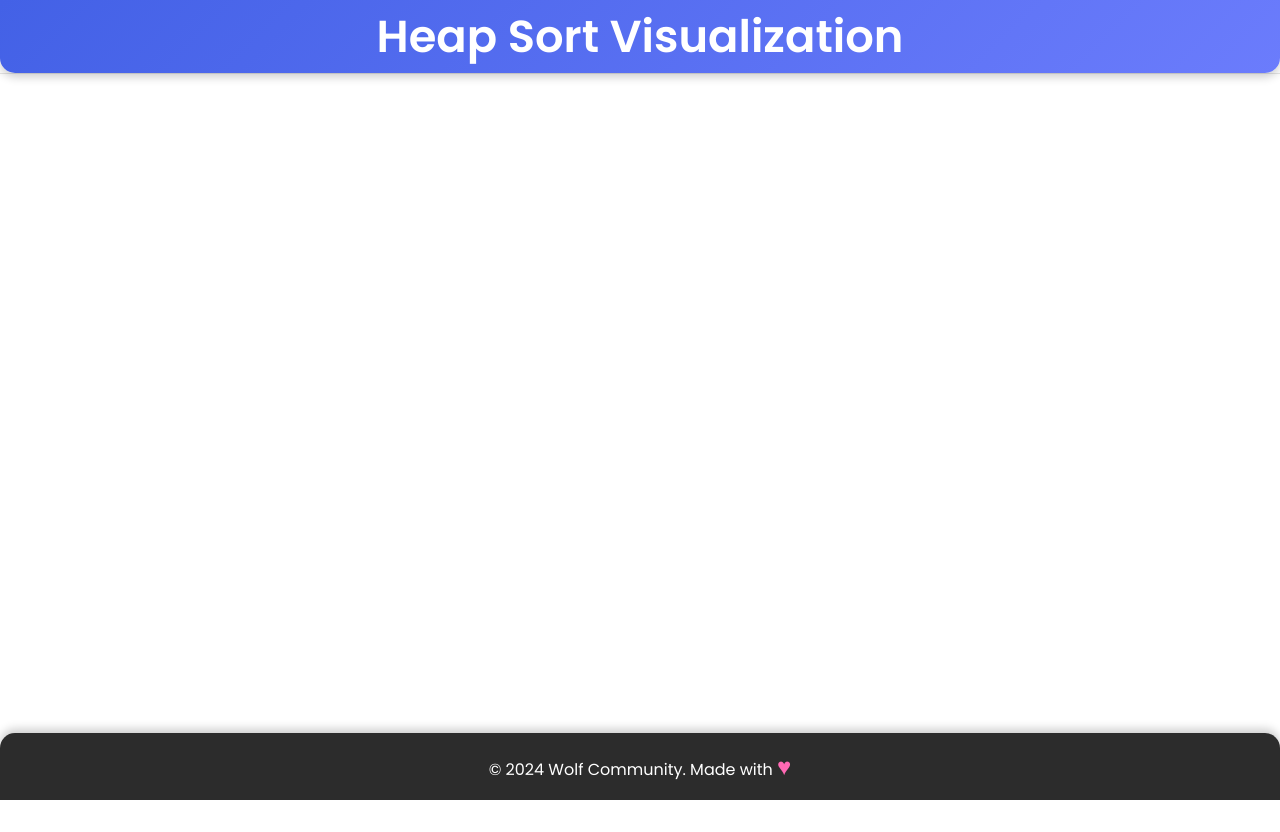
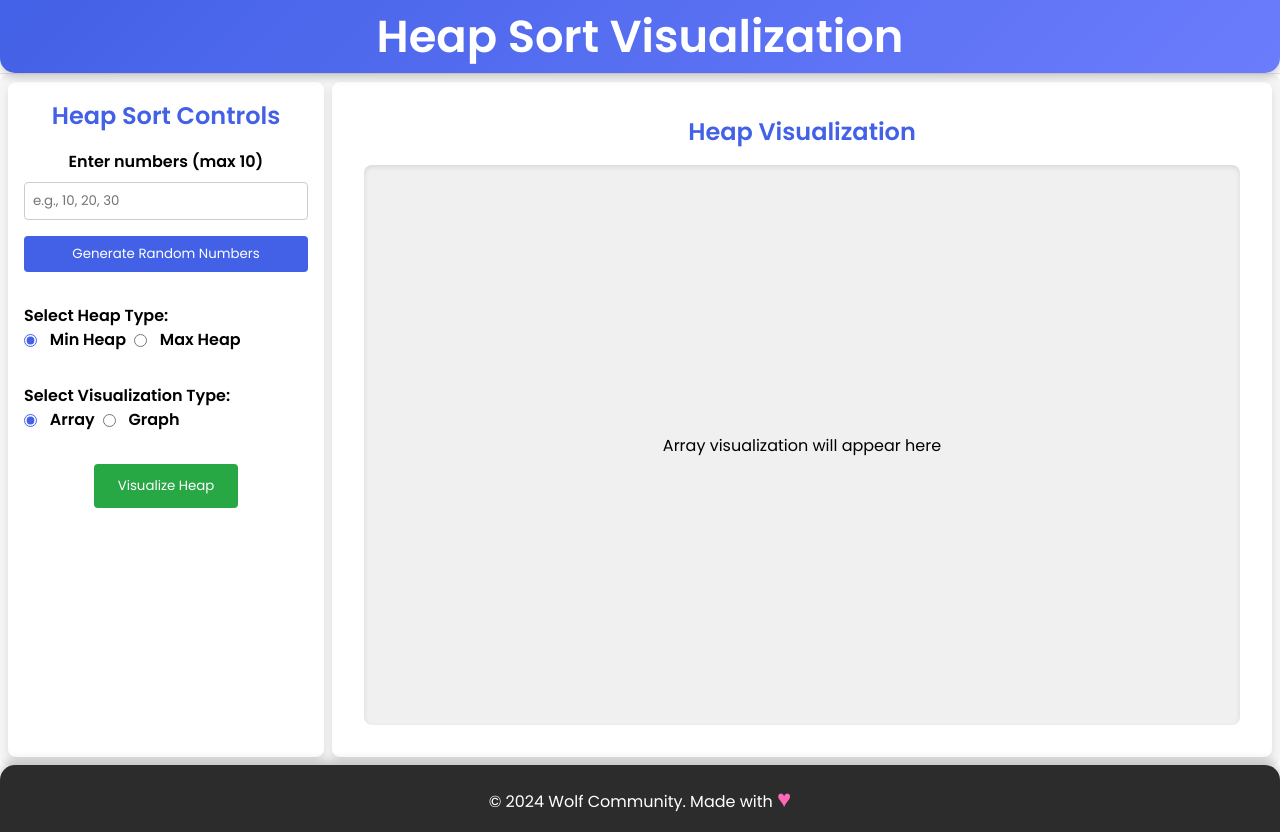
Before and after one commit to Praveen-7444/HeapSort, an Angular app: page / in a window 1280 px wide. Before the commit the page ends 800 px from the top, so only its background shows below. Built offline with nearby package versions, Linux system fonts and the light colour scheme.

Commit message:
Completed the ui part of the project

```diff
--- a/src/app/app.component.css
+++ b/src/app/app.component.css
@@ -28,10 +28,14 @@
     display: flex;
     justify-content: center;
     align-items: center;
-    padding: 2rem;
     border-top: 1px solid rgba(0, 0, 0, 0.1); /* Top border */
-    padding-top: 1rem; /* Spacing for content */
 }
+
+HeapVisualization{
+    width:100%;
+
+}
+
 
 /* Footer Styling */
 footer {
--- a/src/app/app.component.html
+++ b/src/app/app.component.html
@@ -4,6 +4,7 @@
 
 <div class="content">
   <!-- Content for Heap Sort Visualization will go here -->
+   <HeapVisualization></HeapVisualization>
 </div>
 
 <footer>
--- a/src/app/app.component.ts
+++ b/src/app/app.component.ts
@@ -1,10 +1,11 @@
 import { Component } from '@angular/core';
 import { RouterOutlet } from '@angular/router';
+import { HeapVisualizationComponent } from './heap-visualization/heap-visualization.component';
 
 @Component({
   selector: 'app-root',
   standalone: true,
-  imports: [RouterOutlet],
+  imports: [RouterOutlet,HeapVisualizationComponent],
   templateUrl: './app.component.html',
   styleUrl: './app.component.css'
 })
--- /dev/null
+++ b/src/app/heap-visualization/heap-visualization.component.css
@@ -0,0 +1,154 @@
+/* Container Styling */
+.container {
+    display: flex;
+    padding: 0.5rem;
+    background-color: #f5f5f5;
+    border-radius: 8px;
+    min-height: 70vh; /* Full height for visualization */
+    gap: 0.5rem; /* Space between control panel and visualization */
+}
+
+/* Control Panel Styling */
+.control-panel {
+    background-color: white;
+    padding: 1rem; /* Adjusted padding for the control panel */
+    width: 25%; /* Keep the control panel smaller on the left */
+    border-radius: 8px;
+    box-shadow: 0 4px 8px rgba(0, 0, 0, 0.1);
+}
+
+.control-panel h2 {
+    text-align: center;
+    margin-bottom: 1rem;
+    color: #4361e6;
+}
+#num{
+    text-align:center;
+}
+
+.control-panel .input-section {
+    margin-bottom: 1rem; /* Ensure this margin applies */
+    margin-top: 0.5rem; /* Keep margin-top as is */
+}
+
+/* Input Section Styling */
+.input-section {
+    display: flex;
+    flex-direction: column;
+    margin-bottom: 1rem; /* Adjusted margin */
+    margin-top: 0.5rem; /* Kept margin-top */
+}
+
+.input-section label {
+    margin-bottom: 0.5rem;
+    font-weight: bold;
+}
+
+.input-section input {
+    padding: 0.5rem;
+    border: 1px solid #ccc;
+    border-radius: 4px;
+    margin-bottom: 1rem;
+}
+
+.input-section button {
+    padding: 0.5rem 1rem;
+    background-color: #4361e6;
+    color: white;
+    border: none;
+    border-radius: 4px;
+    cursor: pointer;
+}
+
+.input-section button:hover {
+    background-color: #304b99;
+}
+
+/* Heap Type and Visualization Type Sections */
+.heap-type-section,
+.visualization-type-section {
+    margin: 2rem 0rem;
+}
+
+.heap-type-section label,
+.visualization-type-section label {
+    font-weight: bold;
+    display: block;
+    line-height: 1.5; /* Adjust line height for better alignment */
+    /* Optional: Set a fixed height for consistent alignment */
+    height: 1.5em;
+}
+
+.heap-type-section div,
+.visualization-type-section div {
+    display: flex;
+    align-items: center; /* Align items vertically */
+    gap: 0.5rem; /* Space between radio button and label */
+    margin-bottom: 1rem; /* Remove margin-bottom to align properly */
+}
+
+input[type="radio"] {
+    margin-right: 0.3rem; /* Space between radio button and label */
+    accent-color: #4361e6; /* Optional: Change radio button color */
+}
+
+/* Visualize Button Styling */
+.visualize-button {
+    text-align: center;
+    margin-top: 1.5rem;
+}
+
+.visualize-button button {
+    padding: 0.75rem 1.5rem;
+    background-color: #28a745;
+    color: white;
+    border: none;
+    border-radius: 4px;
+    cursor: pointer;
+}
+
+.visualize-button button:hover {
+    background-color: #218838;
+}
+
+/* Visualization Area */
+.visualization-section {
+    flex-grow: 1; /* Takes up the rest of the space for visualization */
+    background-color: white;
+    padding: 2rem;
+    border-radius: 8px;
+    box-shadow: 0 4px 8px rgba(0, 0, 0, 0.1);
+}
+
+.visualization-section h2 {
+    text-align: center;
+    margin-bottom: 1rem;
+    color: #4361e6;
+}
+
+/* Visualization Area for Graph or Array */
+.visualization-area {
+    background-color: #f0f0f0;
+    min-height: 70vh; /* Large visualization area */
+    display: flex;
+    justify-content: center;
+    align-items: center;
+    border-radius: 8px;
+    box-shadow: inset 0 2px 5px rgba(0, 0, 0, 0.1);
+}
+
+/* Media Queries for Responsiveness */
+@media (max-width: 768px) {
+    .container {
+        flex-direction: column; /* Stack on smaller screens */
+    }
+
+    .control-panel {
+        width: 100%; /* Full width for smaller screens */
+        margin-bottom: 1rem; /* Space between stacked elements */
+    }
+
+    .visualization-section {
+        width: 100%; /* Full width for smaller screens */
+    }
+}
--- /dev/null
+++ b/src/app/heap-visualization/heap-visualization.component.html
@@ -0,0 +1,82 @@
+<div class="container">
+    <!-- Control Panel Section -->
+    <div class="control-panel">
+      <h2>Heap Sort Controls</h2>
+
+      <!-- Input Section -->
+      <div class="input-section">
+        <label for="numbersInput" id="num">Enter numbers (max 10)</label>
+        <input
+          type="text"
+          id="numbersInput"
+          [(ngModel)]="numbersInput"
+          placeholder="e.g., 10, 20, 30"
+          (input)="validateInput()"
+        />
+        <button (click)="generateRandomNumbers()">Generate Random Numbers</button>
+      </div>
+
+      <!-- Heap Type Section -->
+      <div class="heap-type-section">
+        <label>Select Heap Type:</label>
+        <div>
+          <input
+            type="radio"
+            id="minHeap"
+            [(ngModel)]="heapType"
+            name="heapType"
+            value="min"
+          />
+          <label for="minHeap">Min Heap</label>
+
+          <input
+            type="radio"
+            id="maxHeap"
+            [(ngModel)]="heapType"
+            name="heapType"
+            value="max"
+          />
+          <label for="maxHeap">Max Heap</label>
+        </div>
+      </div>
+
+      <!-- Visualization Type Section -->
+      <div class="visualization-type-section">
+        <label>Select Visualization Type:</label>
+        <div>
+          <input
+            type="radio"
+            id="array"
+            [(ngModel)]="representationType"
+            name="representationType"
+            value="array"
+          />
+          <label for="array">Array</label>
+
+          <input
+            type="radio"
+            id="graph"
+            [(ngModel)]="representationType"
+            name="representationType"
+            value="graph"
+          />
+          <label for="graph">Graph</label>
+        </div>
+      </div>
+
+      <!-- Visualize Button -->
+      <div class="visualize-button">
+        <button (click)="visualizeHeap()">Visualize Heap</button>
+      </div>
+    </div>
+
+    <!-- Visualization Section -->
+    <div class="visualization-section">
+      <h2>Heap Visualization</h2>
+      <div class="visualization-area">
+        <!-- The graph or array visual will be rendered here -->
+        <p *ngIf="representationType === 'array'">Array visualization will appear here</p>
+        <p *ngIf="representationType === 'graph'">Graph visualization will appear here</p>
+      </div>
+    </div>
+  </div>
--- /dev/null
+++ b/src/app/heap-visualization/heap-visualization.component.ts
@@ -0,0 +1,51 @@
+import { Component } from '@angular/core';
+import { CommonModule } from '@angular/common';
+import { FormsModule } from '@angular/forms';
+
+@Component({
+  selector: 'HeapVisualization',
+  standalone: true,
+  imports: [FormsModule, CommonModule],
+  templateUrl: './heap-visualization.component.html',
+  styleUrl: './heap-visualization.component.css'
+})
+export class HeapVisualizationComponent {
+  numbersInput: string = '';
+  heapType: string = 'min';  // Default heap type
+  representationType: string = 'array';  // Default visualization type
+
+  // Validate and clean the input if necessary
+  validateInput() {
+    const numArray = this.numbersInput.split(',').map(num => num.trim());
+    if (numArray.length > 10) {
+      alert('Please enter no more than 10 numbers.');
+    }
+  }
+
+  // Generates random numbers for the heap (max 10 numbers)
+  generateRandomNumbers() {
+    const randomNumbers: number[] = [];
+    while (randomNumbers.length < 10) {
+      const randomNum = Math.floor(Math.random() * 100);
+      if (!randomNumbers.includes(randomNum)) {
+        randomNumbers.push(randomNum);
+      }
+    }
+    this.numbersInput = randomNumbers.join(', ');
+  }
+
+  // Method to handle the heap visualization logic
+  visualizeHeap() {
+    // Implement logic to visualize the heap based on input, heapType, and representationType
+    if (!this.numbersInput) {
+      alert('Please enter or generate numbers first!');
+      return;
+    }
+
+    // Add your visualization code logic here (e.g., building an array or graph)
+    console.log('Visualizing Heap...');
+    console.log('Numbers:', this.numbersInput);
+    console.log('Heap Type:', this.heapType);
+    console.log('Visualization Type:', this.representationType);
+  }
+}
--- a/src/styles.css
+++ b/src/styles.css
@@ -1,13 +1,13 @@
 /* You can add global styles to this file, and also import other style files */
 * {
     font-family: 'Poppins', sans-serif !important;
-    margin: 0 !important;
+    margin: 0 ;
     padding: 0;
     margin: 0;
     box-sizing: border-box;
   }
 html, body {
-    margin: 0 !important;
+    margin: 0 !;
     padding: 0;
     box-sizing: border-box;
     height: 100%;
```
Also changed, not shown: 1 other file (tests, documents, lock files or other folders).
